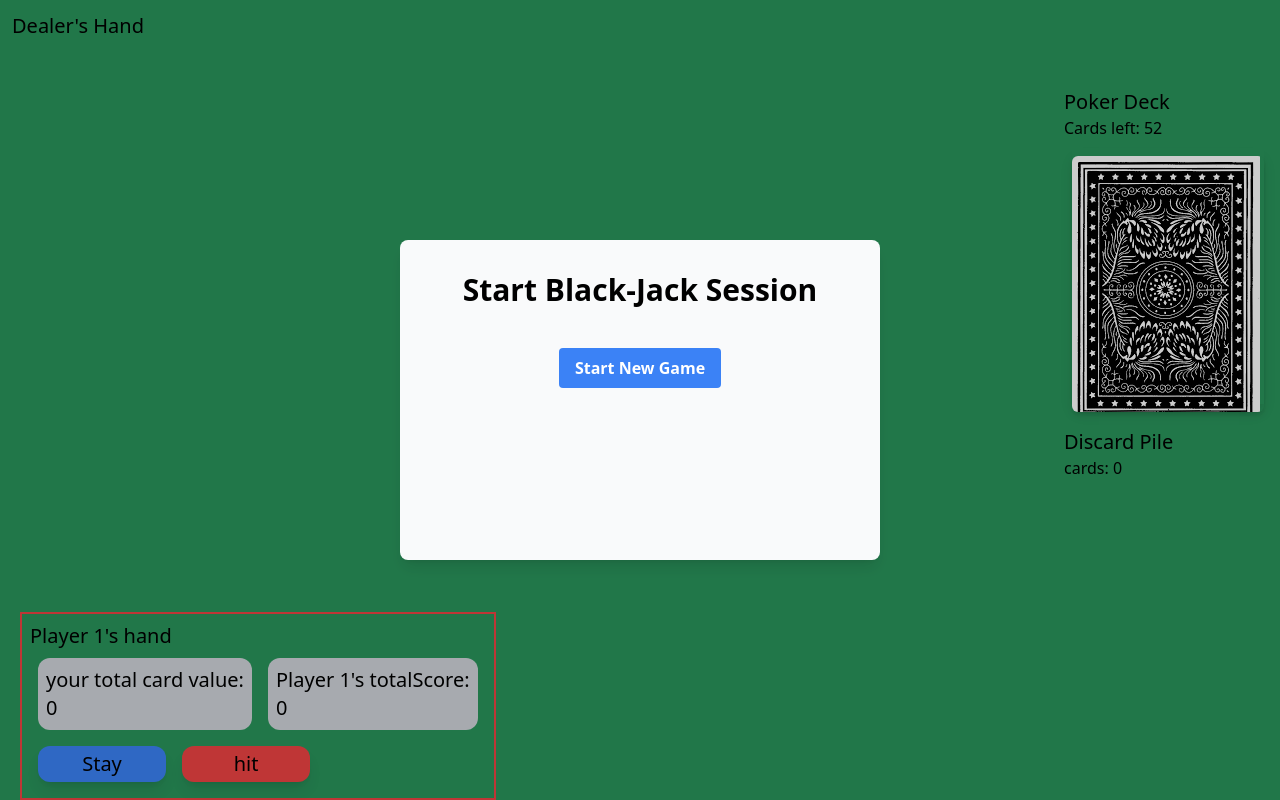
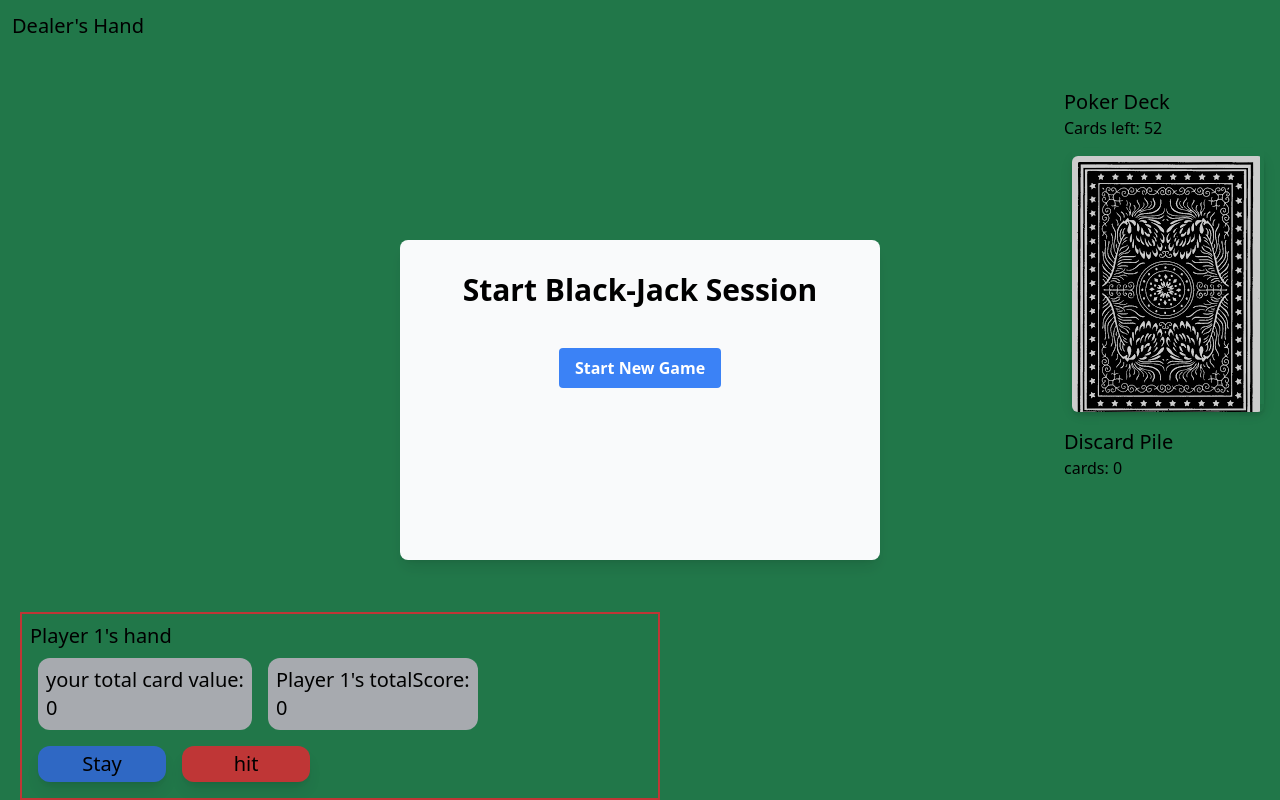
Before and after one commit to BoboJeager/blackjack, a Vue app: page / in a window 1280 px wide. Built offline with nearby package versions, Linux system fonts and the light colour scheme.

Commit message:
fixed styling

```diff
--- a/src/components/Card.vue
+++ b/src/components/Card.vue
@@ -1,14 +1,14 @@
 <template>
   <div
     @click="flipCard"
-    class="relative m-2 h-[16rem] w-48 transform shadow-lg transition-transform"
+    class="relative m-2 md:h-[16rem] md:w-48 transform shadow-lg transition-transform sm:h-[11rem] sm:w-28 sm:transform-none"
   >
     <div
       v-if="faceUp"
       class="backface-hidden absolute inset-0 m-2 h-full w-full content-center items-center rounded-md border-2 border-solid border-blue-500 bg-gray-700 text-white shadow-md"
     >
       <img
-        class="m-0 mx-auto mt-3 h-32 w-32 object-cover"
+        class="m-0 mx-auto mt-3 h-32 w-32 object-cover sm:h-[5rem] sm:w-[5rem]"
         :src="suitImage"
         alt="Card Image"
       />
@@ -17,7 +17,7 @@
     </div>
     <div
       v-else
-      class="absolute inset-0 mt-2 h-[16rem] rounded-md bg-[url('/card-back.png')] bg-auto bg-no-repeat shadow-md"
+      class="absolute inset-0 mt-2 lg:h-[16rem] rounded-md bg-[url('/card-back.png')] md:bg-auto bg-no-repeat shadow-md sm:h-[11rem]  "
     ></div>
   </div>
 </template>
--- a/src/components/Modal.vue
+++ b/src/components/Modal.vue
@@ -46,7 +46,6 @@ if (newGame.value) {
 const buttonText = ref("Start New Game");
 
 onMounted(() => {
-  console.log(gameStore.gameState);
   if (gameStore.gameState === "start") {
     newGame.value = true;
   }
@@ -61,7 +60,6 @@ if (gameStore.gameState === "player_win") {
 
 if (gameStore.gameState === "dealer_win") {
   title.value = "You lose";
-  console.log(playerStore.dealer.score);
   buttonText.value = "continue ?";
   newGame.value = false;
 }
--- a/src/components/Player.vue
+++ b/src/components/Player.vue
@@ -1,5 +1,5 @@
 <template>
-  <div class="ml-5 border-2 border-solid border-red-500 text-xl">
+  <div class="ml-5 border-2 border-solid border-red-500 text-xl min-h-[50%] min-w-[50%]">
     <div class="m-2">
       <h1 class="text-xl">{{ player.name }}'s hand</h1>
       <Transition>
```
Also changed, not shown: 4 other files (tests, documents, lock files or other folders).
